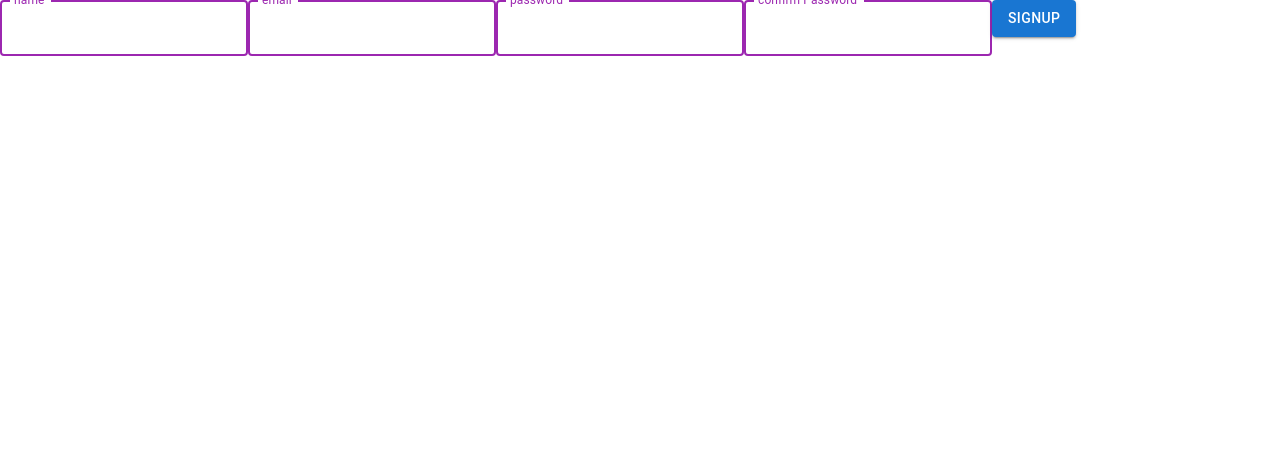
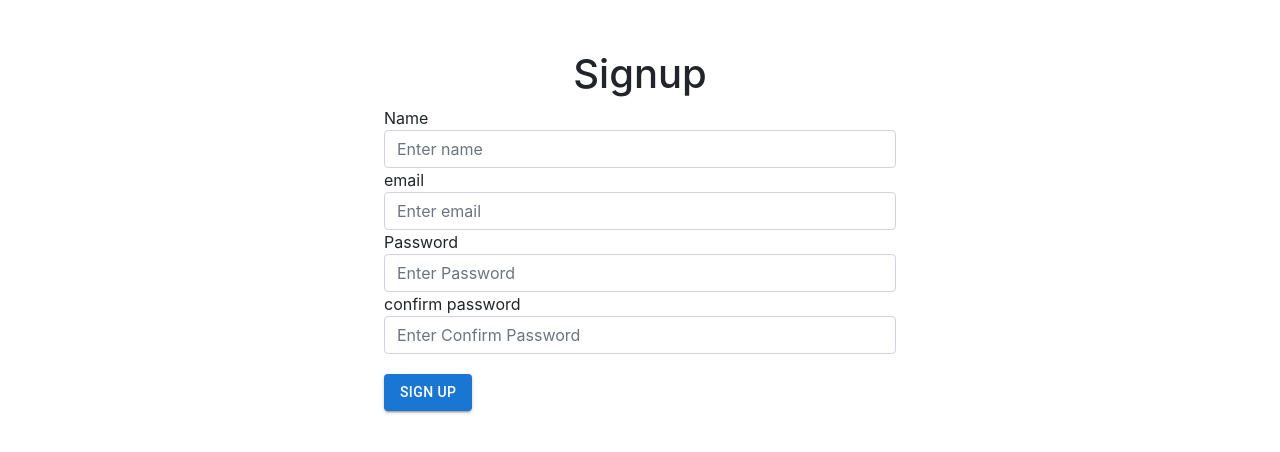
Before and after one commit to SiDDhartharG/walkover_user_log_frontend, a React (Create React App) app: page /signup in a window 1280 px wide. Shown: the top 452 px of the page. Built offline with nearby package versions, Linux system fonts and the light colour scheme.

Commit message:
basic style of login and signup

```diff
--- a/src/Components/Landing.js
+++ b/src/Components/Landing.js
@@ -22,7 +22,7 @@ function Landing(props) {
   }
   function handleSigninCLick(e){
     e.preventDefault();
-    navigate('/signin');
+    navigate('/signup');
   }
 
   return (
--- a/src/Components/Login.js
+++ b/src/Components/Login.js
@@ -23,7 +23,7 @@ function Login(props) {
   }
   const handleSubmit = async (event) => {
     event.preventDefault();
-
+    console.log(userDetails);
     const { email, password } = userDetails;
     const response = await API.login({ email, password });
     if (response.status === 201) {
@@ -33,27 +33,43 @@ function Login(props) {
     }
   };
   return (
-    <div className="login">
-      <div className="login-form"></div>
-      <TextField
-        label="email"
+    <div className="login-signup">
+      <div className="header">
+      <h1>Login</h1>
+      </div>
+      <div className="login-signup-form">
+        <div className="form-group">
+          <label for="exampleInputEmail1">Email address</label>
+          <input
+            type="email"
+            className="form-control"
+            id="exampleInputEmail1"
+            aria-describedby="emailHelp"
+            placeholder="Enter email"
             name="email"
             value={userDetails.email}
-        color="secondary"
-        focused
             onChange={handleChange}
           />
-      <TextField
-        label="password"
+          <small id="emailHelp" className="form-text text-muted">
+            We'll never share your email with anyone else.
+          </small>
+        </div>
+        <div className="form-group">
+          <label for="exampleInputPassword1">Password</label>
+          <input
+            type="password"
+            className="form-control"
+            id="exampleInputPassword1"
+            placeholder="Password"
             name="password"
             value={userDetails.password}
-        color="secondary"
-        focused
             onChange={handleChange}
           />
-      <Button variant="contained" onClick={handleSubmit}>
+        </div>
+        <Button variant="contained" onClick={handleSubmit} style={{marginTop:"20px"}}>
           Login
         </Button>
+      </div>
     </div>
   );
 }
--- a/src/Components/Signup.js
+++ b/src/Components/Signup.js
@@ -38,42 +38,65 @@ function Signup(props) {
     }
   };
   return (
-    <div className="signup">
-      <div className="signup-form">
-        <TextField
-          label="name"
+    <div className="login-signup">
+      <div className="header">
+        <h1>Signup</h1>
+      </div>
+      <div className="login-signup-form">
+        <div className="form-group">
+          <label for="name">Name</label>
+          <input
+            type="name"
+            className="form-control"
+            id="name"
+            placeholder="Enter name"
             name="name"
             value={userDetails.name}
-          color="secondary"
-          focused
             onChange={handleChange}
           />
-        <TextField
-          label="email"
+        </div>
+        <div className="form-group">
+          <label for="email">email</label>
+          <input
+            type="email"
+            className="form-control"
+            id="email"
+            placeholder="Enter email"
             name="email"
             value={userDetails.email}
-          color="secondary"
-          focused
             onChange={handleChange}
           />
-        <TextField
-          label="password"
+        </div>
+        <div className="form-group">
+          <label for="password">Password</label>
+          <input
+            type="password"
+            className="form-control"
+            id="password"
+            placeholder="Enter Password"
             name="password"
             value={userDetails.password}
-          color="secondary"
-          focused
             onChange={handleChange}
           />
-        <TextField
-          label="confirm Password"
+        </div>
+        <div className="form-group">
+          <label for="confirm_password">confirm password</label>
+          <input
+            type="password"
+            className="form-control"
+            id="confirm_password"
+            placeholder="Enter Confirm Password"
             name="confirm_password"
             value={userDetails.confirm_password}
-          color="secondary"
-          focused
             onChange={handleChange}
           />
-        <Button variant="contained" onClick={handleSubmit}>
-          Signup
+        </div>
+        <Button
+          variant="contained"
+          onClick={handleSubmit}
+          style={{ marginTop: "20px" }}
+        >
+          Sign up
         </Button>
       </div>
     </div>
--- a/src/index.css
+++ b/src/index.css
@@ -47,6 +47,22 @@ margin:auto;
 }
 
 /* login-signup*/
+.login-signup{
+  width:50%;
+  height:400px;
+  margin: auto;
+  margin-top: 50px;
+}
+.header{
+  text-align: center;
+}
+
+.login-signup-form{
+  width:80%;
+  height:60%;
+  margin: auto;
+}
+
 
 
 .nav{
```
Lines whose indentation alone changed are shown as unchanged.
